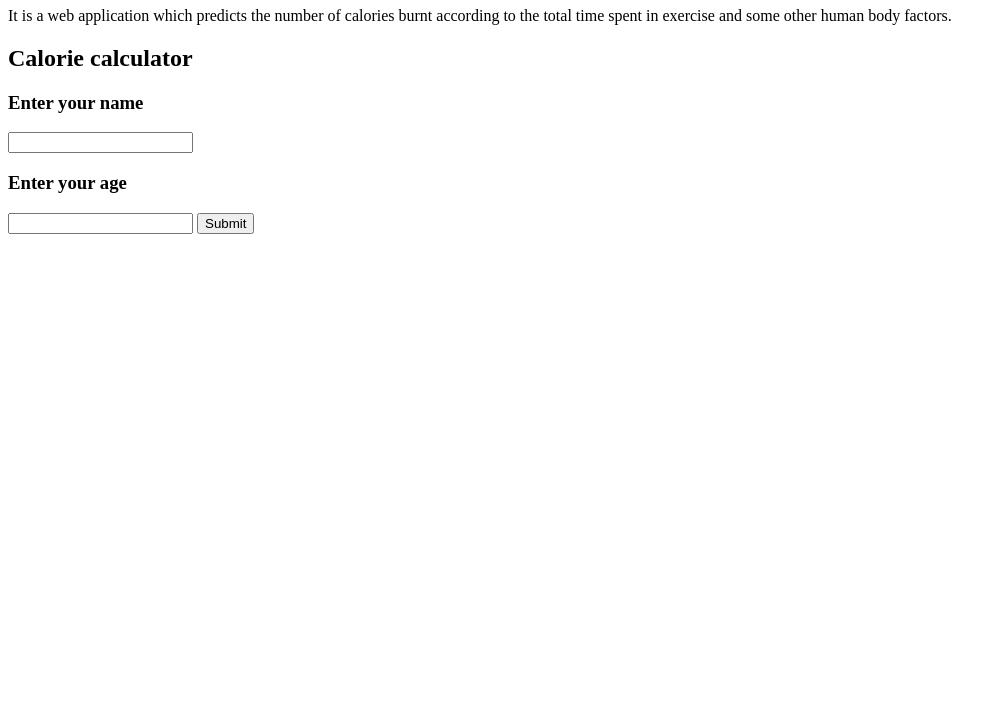
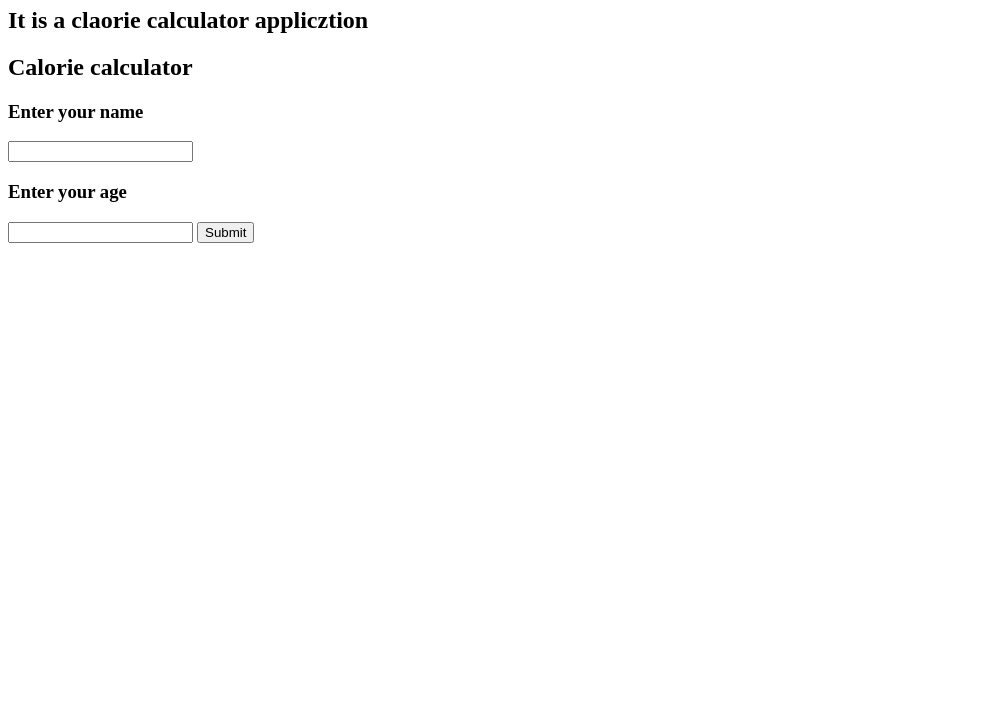
Before and after one commit to rajatkumar-100/Coding, a plain HTML site: page index.html in a window 1280 px wide. Shown: the part 73-800 px from the top of the page, without its empty margins (0-1006 px from the left). Drawn offline with Linux system fonts and the light colour scheme.

Commit message:
Code updated

```diff
--- a/index.html
+++ b/index.html
@@ -7,10 +7,7 @@
 </head>
 <body>
     <h1>Calories Burnt Prediction Application</h1>
-    <p>It is a web application which predicts the number of
-        calories burnt according to the total time spent in
-        exercise and some other human body factors.
-    </p>
+    <h2>It is a claorie calculator applicztion</h2>
 
     <h2>Calorie calculator</h2>
 
```
Also changed, not shown: index.txt.
